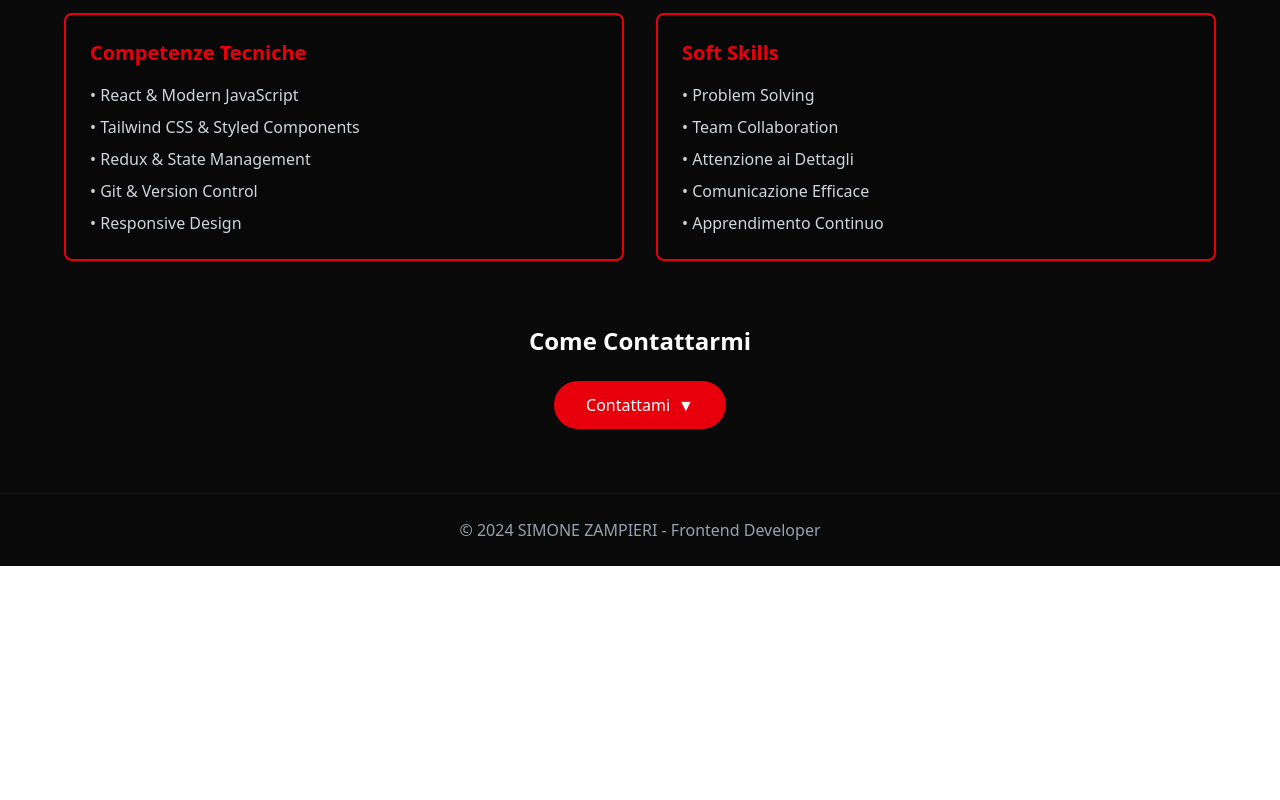
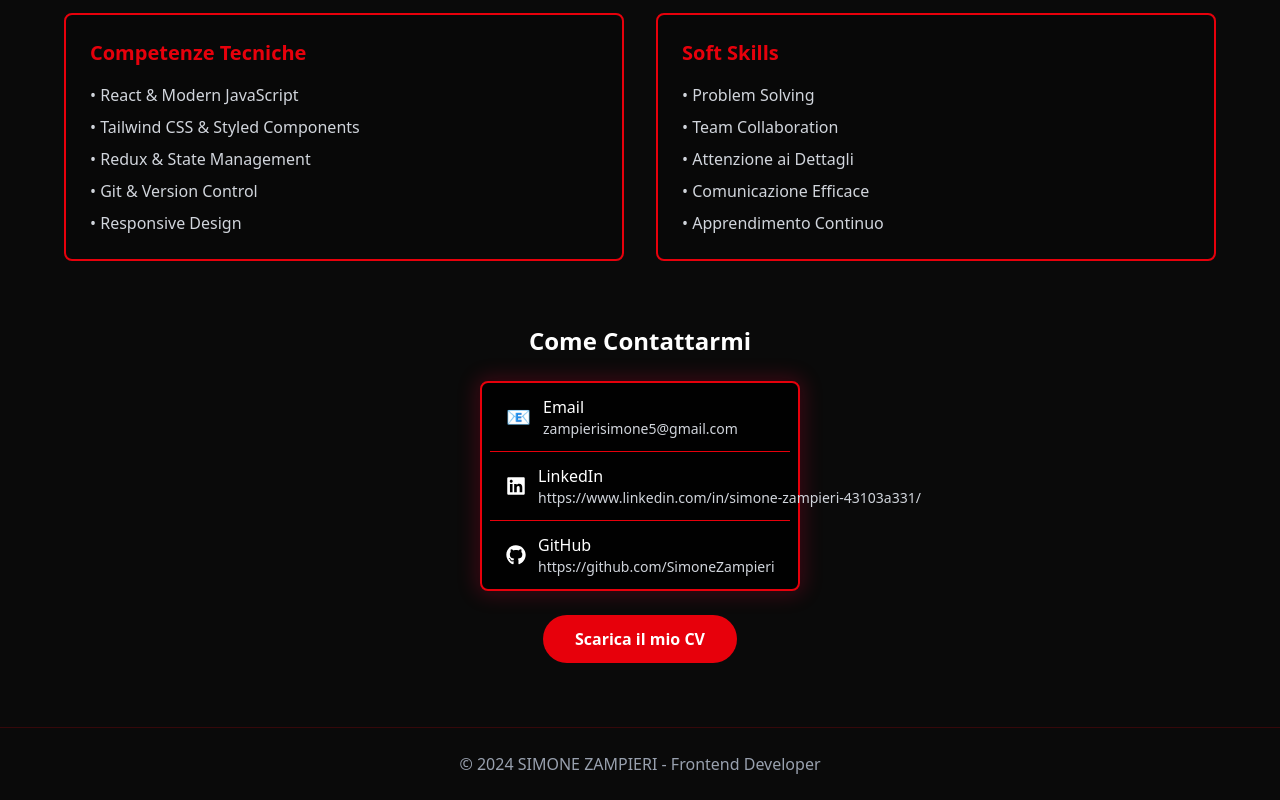
Before and after one commit to SimoneZampieri/portfolio-simone-dev, a React (Vite) app: page /about in a window 1280 px wide. Shown: the part 579-1379 px from the top of the page. Before the commit the page ends 1145 px from the top, so only its background shows below. Built offline with nearby package versions, Linux system fonts and the light colour scheme.

Commit message:
add: download resume button

```diff
--- a/src/pages/DevDetailPage.jsx
+++ b/src/pages/DevDetailPage.jsx
@@ -8,9 +8,17 @@ const DevDetailPage = () => {
   const [isDropdownOpen, setIsDropdownOpen] = useState(false);
 
   const contacts = [
-    { type: 'Email', value: 'zampierisimone5@gmail.com', icon: '📧' },
-    { type: 'LinkedIn', value: 'https://www.linkedin.com/in/simone-zampieri-43103a331/', icon: <FaLinkedin /> },
-    { type: 'GitHub', value: 'https://github.com/SimoneZampieri', icon: <FaGithub /> }
+    { type: "Email", value: "zampierisimone5@gmail.com", icon: "📧" },
+    {
+      type: "LinkedIn",
+      value: "https://www.linkedin.com/in/simone-zampieri-43103a331/",
+      icon: <FaLinkedin />,
+    },
+    {
+      type: "GitHub",
+      value: "https://github.com/SimoneZampieri",
+      icon: <FaGithub />,
+    },
   ];
 
   return (
@@ -71,36 +79,37 @@ const DevDetailPage = () => {
           <h2 className="text-2xl font-bold text-white mb-6">
             Come Contattarmi
           </h2>
-          <div className="relative inline-block">
-            <button
-              onClick={() => setIsDropdownOpen(!isDropdownOpen)}
-              className="bg-red-600 text-white px-8 py-3 rounded-full hover:bg-red-700 transition-colors flex items-center gap-2"
-            >
-              Contattami
-              <span className={`transition-transform duration-300 ${isDropdownOpen ? 'rotate-180' : ''}`}>
-                ▼
-              </span>
-            </button>
-
-            {isDropdownOpen && (
-              <div className="absolute left-1/2 transform -translate-x-1/2 mt-2 w-64 bg-black/90 border-2 border-red-600 rounded-lg shadow-[0_0_20px_4px_rgba(255,0,60,0.2)] z-50">
+          <div className="flex flex-col items-center gap-4">
+            <div className="w-80 max-w-full bg-black/90 border-2 border-red-600 rounded-lg shadow-[0_0_20px_4px_rgba(255,0,60,0.2)] divide-y divide-red-600 px-2">
               {contacts.map((contact, index) => (
                 <a
                   key={index}
-                    href={contact.type === 'Email' ? `mailto:${contact.value}` : contact.value}
-                    target={contact.type !== 'Email' ? '_blank' : ''}
+                  href={
+                    contact.type === "Email"
+                      ? `mailto:${contact.value}`
+                      : contact.value
+                  }
+                  target={contact.type !== "Email" ? "_blank" : ""}
                   rel="noopener noreferrer"
                   className="flex items-center gap-3 px-4 py-3 hover:bg-red-600/20 transition-colors text-white text-left"
                 >
                   <span className="text-xl">{contact.icon}</span>
                   <div>
                     <div className="font-medium">{contact.type}</div>
-                      <div className="text-sm text-gray-300 truncate">{contact.value}</div>
+                    <div className="text-sm text-gray-300 truncate">
+                      {contact.value}
+                    </div>
                   </div>
                 </a>
               ))}
             </div>
-            )}
+            <a
+              href="/Zampieri Simone cv(2).pdf"
+              download
+              className="bg-red-600 text-white px-8 py-3 rounded-full hover:bg-red-700 transition-colors font-semibold mt-2 inline-block"
+            >
+              Scarica il mio CV
+            </a>
           </div>
         </div>
       </div>
```
Also changed, not shown: 1 other file (tests, documents, lock files or other folders). Lines whose indentation alone changed are shown as unchanged.
